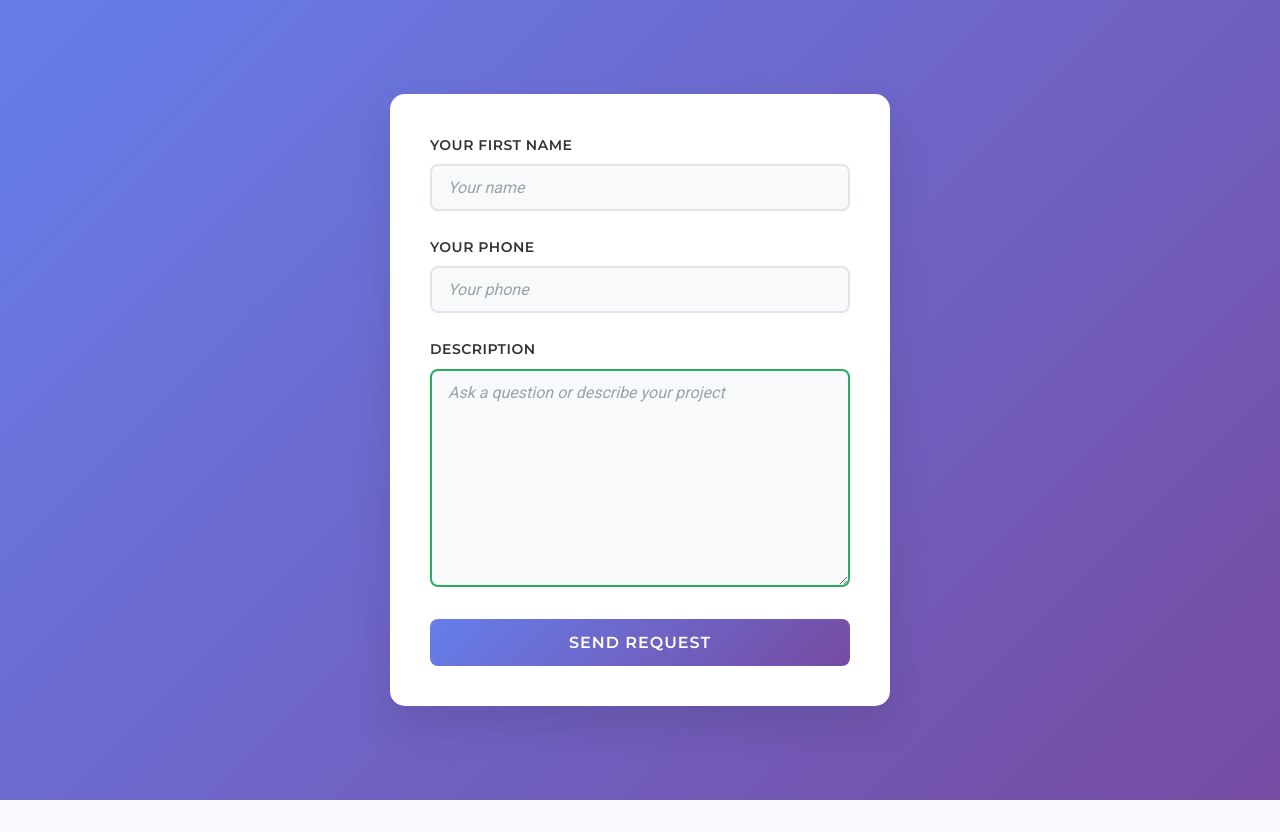
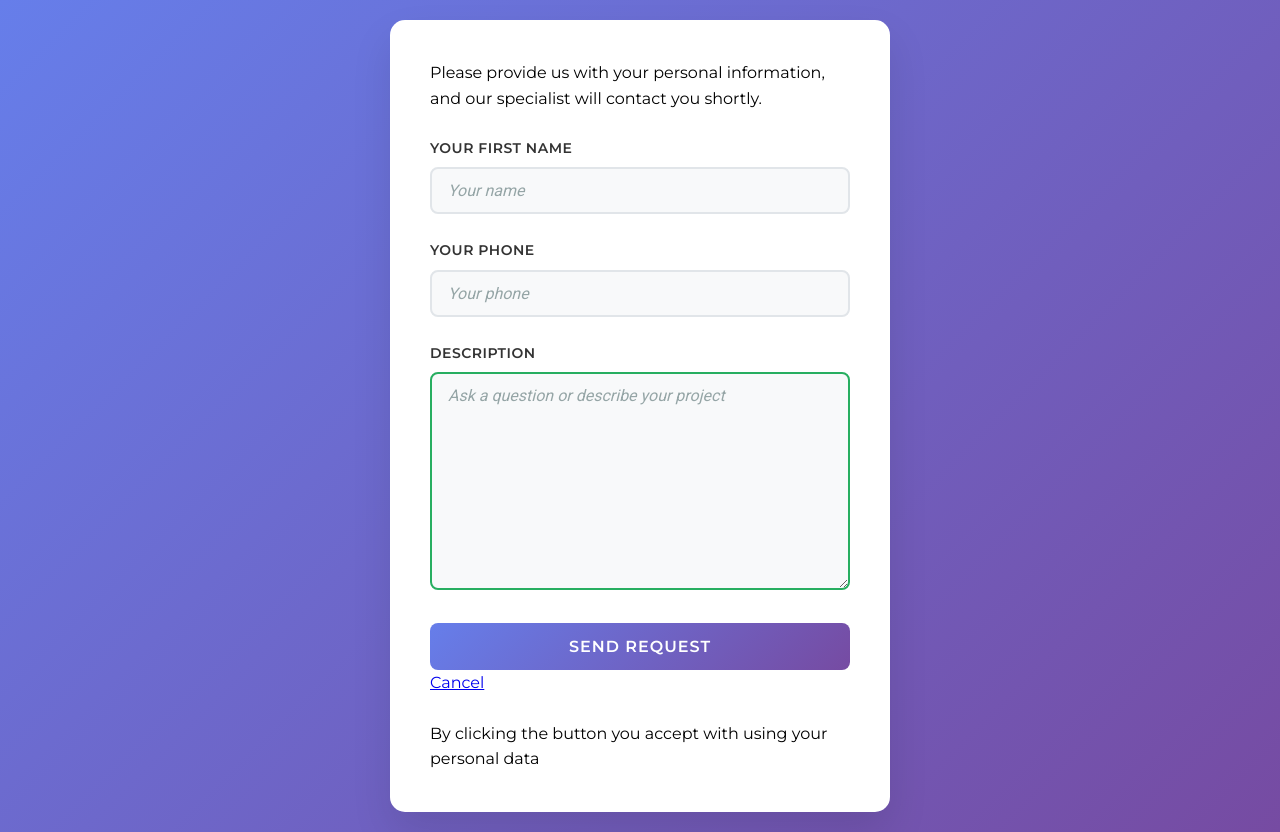
Before and after one commit to NikZyaba/best_house, a Django app: page /get_consult in a window 1280 px wide. Before the commit the page ends 800 px from the top, so only its background shows below. Run offline with Django 5.2, Linux system fonts and the light colour scheme.

Commit message:
main:consultingform.html(css), django-prj:urls.py

```diff
--- a/apps/main/static/css/consultingform.css
+++ b/apps/main/static/css/consultingform.css
@@ -106,7 +106,6 @@ body {
 .btn-primary {
     background: linear-gradient(135deg, #667eea 0%, #764ba2 100%);
 }
-
 /* Стили для ошибок */
 .error {
     color: #e74c3c;
--- a/apps/main/templates/consultingform.html
+++ b/apps/main/templates/consultingform.html
@@ -13,6 +13,7 @@
 
     <form method="post" class="cons-form">
         {% csrf_token %}
+        <p class="pers">Please provide us with your personal information, and our specialist will contact you shortly.<br><br></p>
 
         <!-- Поле buyer_name (Ваше имя) -->
         <div>
@@ -43,7 +44,8 @@
 
         <!-- КНОПКА ОТПРАВКИ (обязательно!) -->
         <button type="submit" class="btn btn-primary">Send Request</button>
-
+        <a href="{% url 'main:main' %}">Cancel<br><br></a>
+        <p class="pers">By clicking the button you accept with using your personal data</p>
     </form>
     <script>
         // Добавление класса loading при отправке формы
--- a/best_house_prg/urls.py
+++ b/best_house_prg/urls.py
@@ -3,7 +3,7 @@ from django.contrib import admin
 from django.urls import path, include
 
 urlpatterns = [
-    path("", include("apps.main.urls", namespace="main")),
+    path("", include("apps.main.urls")),
     path("", include("apps.user.urls", namespace="user")),
     path('admin/', admin.site.urls),
 
```
